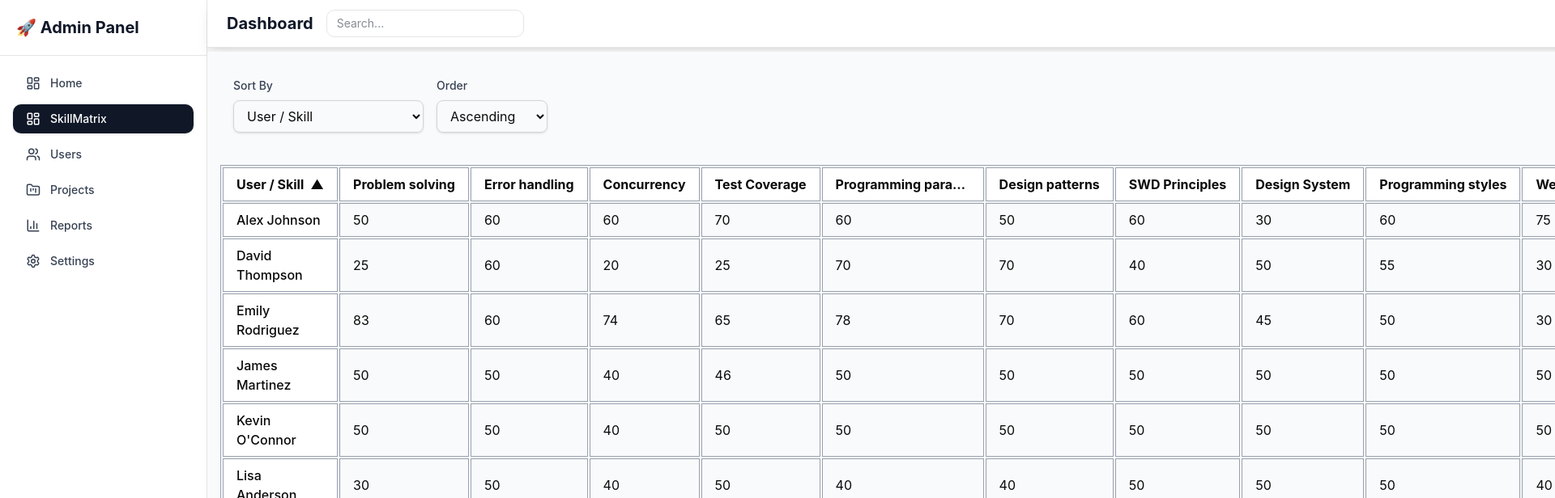
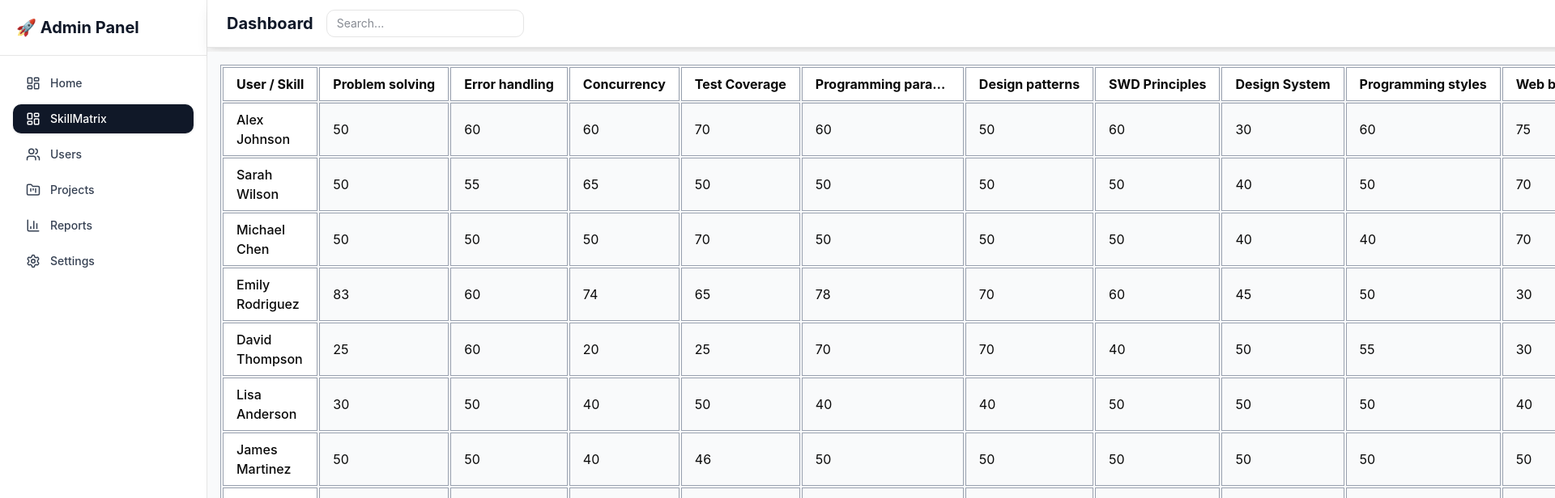
Before and after one commit to Gaurav-jha123/dep-incubation-mcp-docs, a React (Vite) app: page /dashboard in a window 1280 px wide. Shown: the top 616 px of the page at 81% size, 1920 px wide, since content can reach past the window. Built offline with nearby package versions, Linux system fonts and the light colour scheme.

Commit message:
Revert "feat: added sorting fitlers for column headers in skill matrix"
This reverts commit 47239c649ce21fc7717fcdb2240cc480c58c3e05.

```diff
--- a/src/features/dashboard/components/SkillMatrixTable.tsx
+++ b/src/features/dashboard/components/SkillMatrixTable.tsx
@@ -1,16 +1,11 @@
-import React, { useState, useMemo } from "react";
+import React from "react";
 import { type SkillMatrixData } from "./types";
 
 interface SkillMatrixTableProps {
   data: SkillMatrixData;
 }
 
-type sortOrder = "ascending" | "descending";
-
 const SkillMatrixTable: React.FC<SkillMatrixTableProps> = ({ data }) => {
-  const [sortColumn, setSortColumn] = useState<string>("User / Skill");
-  const [sortOrder, setSortOrder] = useState<sortOrder>("ascending");
-
   // Create a lookup for skills: { [userId]: { [topicId]: value } }
   const skillLookup: Record<string, Record<string, number>> = {};
 
@@ -19,76 +14,7 @@ const SkillMatrixTable: React.FC<SkillMatrixTableProps> = ({ data }) => {
     skillLookup[userId][topicId] = value;
   });
 
-  // Get sorted users based on selected column and order
-  const sortedUsers = useMemo(() => {
-    const usersCopy = [...data.users];
-    const isAscending = sortOrder === "ascending";
-
-    usersCopy.sort((a, b) => {
-      let valueA: string | number;
-      let valueB: string | number;
-
-      if (sortColumn === "User / Skill") {
-        valueA = a.name;
-        valueB = b.name;
-        const comparison = valueA.localeCompare(valueB);
-        return isAscending ? comparison : -comparison;
-      }
-
-      valueA = skillLookup[a.id]?.[sortColumn] ?? -Infinity;
-      valueB = skillLookup[b.id]?.[sortColumn] ?? -Infinity;
-      const comparison = valueA - valueB;
-      return isAscending ? comparison : -comparison;
-    });
-
-    return usersCopy;
-  }, [sortColumn, sortOrder, data.users]);
-
-  const columnOptions = [
-    "User / Skill",
-    ...data.topics.map(topic => topic.id)
-  ];
-
-  // Helper function to render sort arrow
-  const renderSortArrow = (columnId: string) => {
-    if (sortColumn !== columnId) return null;
-
-    const arrowIcon = sortOrder === "ascending" ? "▲" : "▼";
-    return <span className="ml-2">{arrowIcon}</span>;
-  };
-
   return (
-    <div className="w-full">
-      {/* Filters Section */}
-      <div className="flex gap-4 mb-6 p-4 bg-gray-50 rounded-lg">
-        <div className="flex flex-col gap-2">
-          <label className="text-sm font-medium text-gray-700">Sort By</label>
-          <select
-            value={sortColumn}
-            onChange={(e) => setSortColumn(e.target.value)}
-            className="px-3 py-2 border border-gray-300 rounded-md shadow-sm focus:outline-none focus:ring-blue-500 focus:border-blue-500"
-          >
-            {columnOptions.map(option => (
-              <option key={option} value={option}>
-                {option}
-              </option>
-            ))}
-          </select>
-        </div>
-        <div className="flex flex-col gap-2">
-          <label className="text-sm font-medium text-gray-700">Order</label>
-          <select
-            value={sortOrder}
-            onChange={(e) => setSortOrder(e.target.value as sortOrder)}
-            className="px-3 py-2 border border-gray-300 rounded-md shadow-sm focus:outline-none focus:ring-blue-500 focus:border-blue-500"
-          >
-            <option value="ascending">Ascending</option>
-            <option value="descending">Descending</option>
-          </select>
-        </div>
-      </div>
-
-      {/* Table Section */}
     <div className="overflow-x-auto max-w-full">
       <div className="max-h-[600px] overflow-y-auto">
         <table className="min-w-[900px] w-full border border-gray-400 border-separate">
@@ -99,7 +25,6 @@ const SkillMatrixTable: React.FC<SkillMatrixTableProps> = ({ data }) => {
                 style={{ boxShadow: "2px 2px 4px rgba(0,0,0,0.04)" }}
               >
                 User / Skill
-                  {renderSortArrow("User / Skill")}
               </th>
               {data.topics.map(topic => (
                 <th
@@ -109,13 +34,12 @@ const SkillMatrixTable: React.FC<SkillMatrixTableProps> = ({ data }) => {
                   title={topic.label}
                 >
                   {topic.label}
-                    {renderSortArrow(topic.id)}
                 </th>
               ))}
             </tr>
           </thead>
           <tbody>
-              {sortedUsers.map(user => (
+            {data.users.map(user => (
               <tr key={user.id}>
                 <td
                   className="sticky left-0 z-10 bg-white border border-gray-400 px-4 py-2 font-medium shadow"
@@ -136,7 +60,6 @@ const SkillMatrixTable: React.FC<SkillMatrixTableProps> = ({ data }) => {
         </table>
       </div>
     </div>
-    </div>
   );
 };
 
```
Lines whose indentation alone changed are shown as unchanged.
